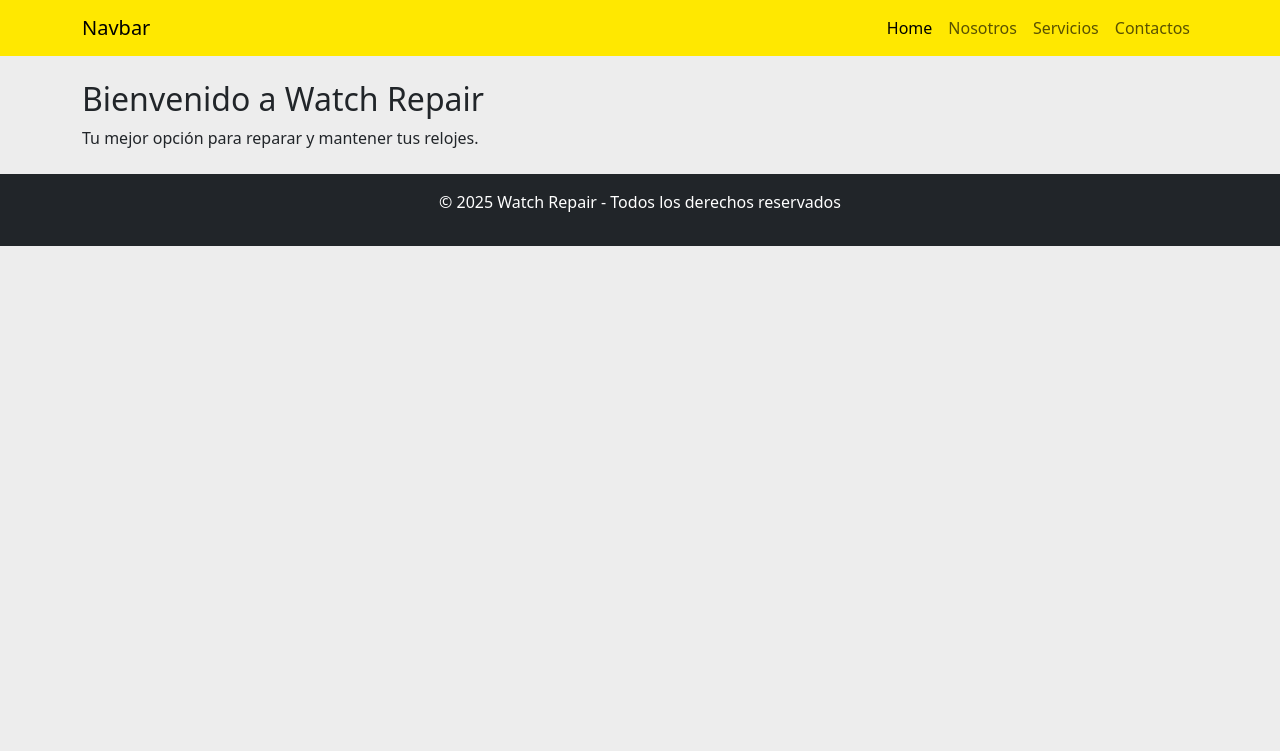
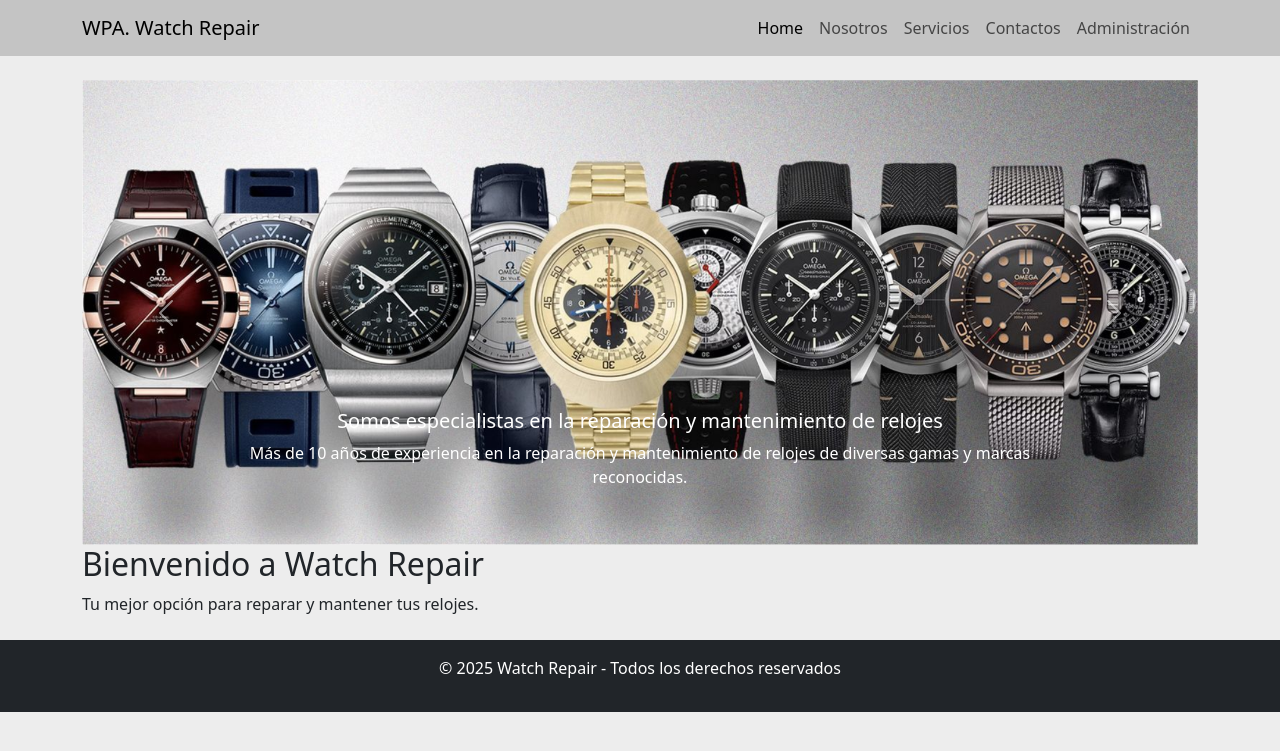
Before and after one commit to wilderSerna78/proyectoDjango3065909, a Django app: page / in a window 1280 px wide. Shown: the top 751 px of the page. Run offline with Django 5.2, Linux system fonts and the light colour scheme.

Commit message:
Decodificacion base a la pagina web de inicio.

```diff
--- a/watchRepair/services/views.py
+++ b/watchRepair/services/views.py
@@ -5,4 +5,15 @@
 def home(request):
     return render(request, 'home.html') # Pagina de inicio
 
-# Vista para listar servicios
+
+# ===============================/ Vista para la pagina servicios /======================== #
+def services(request):
+    return render(request, 'services.html') # Pagina de servicios
+
+# ===============================/ Vista para la nosotros /======================== #
+def aboutUs(request):
+    return render(request, 'aboutUs.html') # Pagina de nosotros
+
+# ===============================/ Vista para la contactanos /======================== #
+def contacts(request):
+    return render(request, 'contacts.html') # Pagina de nosotros
--- a/watchRepair/static/css/styles.css
+++ b/watchRepair/static/css/styles.css
@@ -9,9 +9,19 @@
 
 /* Navigation bar navbar. --//-- Barra de navegación navbar. */
 .navbar {
-    background-color: rgb(255, 232, 0);
+    background-color: rgb(196, 196, 196);
+    /* background-color: rgb(255, 232, 0); */
 }
 
 .navbar-collapse {
     justify-content: flex-end;
 }
+
+
+/* Section presentation --/-- Sección de presentacion */
+.presentation {
+    background-color: rgb(204, 204, 204);
+    min-height: 100px;
+    text-align: center;
+    padding: 1.5rem;
+}
--- /dev/null
+++ b/watchRepair/templates/aboutUs.html
@@ -0,0 +1,6 @@
+{% extends "base/base.html" %}
+{% block title %}Inicio - Watch Repair{%endblock%}
+{% block content %}
+    <h2>Medios de contactos</h2>
+    <p>Medios de contacto para asesorarte</p>
+{% endblock %}
--- a/watchRepair/templates/base/base.html
+++ b/watchRepair/templates/base/base.html
@@ -31,7 +31,7 @@
         <!-- Navigation bar. --//-- Barra de navegación. -->
         <nav class="navbar navbar-expand-md">
             <div class="container">
-                <a class="navbar-brand" href="{% url 'home' %}">Navbar</a>
+                <a class="navbar-brand" href="{% url 'home' %}">WPA. Watch Repair</a>
                 <!-- Menu button on small devices. --//-- Botón de menú en dispositivos pequeños. -->
                 <button class="navbar-toggler" type="button" data-bs-toggle="collapse"
                     data-bs-target="#navbarToggler" aria-controls="navbarToggler" aria-expanded="false"
@@ -44,13 +44,16 @@
                             <a class="nav-link active" aria-current="page" href="{% url 'home' %}">Home</a>
                         </li>
                         <li class="nav-item">
-                            <a class="nav-link" href="#">Nosotros</a>
+                            <a class="nav-link" href="{% url 'aboutUs' %}">Nosotros</a>
                         </li>
                         <li class="nav-item">
-                            <a class="nav-link" href="#">Servicios</a>
+                            <a class="nav-link" href="{% url 'services' %}">Servicios</a>
                         </li>
                         <li class="nav-item">
-                            <a class="nav-link" href="#">Contactos</a>
+                            <a class="nav-link" href="{% url 'contacts' %}">Contactos</a>
+                        </li>
+                        <li class="nav-item">
+                            <a class="nav-link" href="{% url 'admin:index' %}">Administración</a>
                         </li>
                     </ul>
                     <!-- <form class="d-flex" role="search">
--- /dev/null
+++ b/watchRepair/templates/contacts.html
@@ -0,0 +1,6 @@
+{% extends "base/base.html" %}
+{% block title %}Inicio - Watch Repair{%endblock%}
+{% block content %}
+    <h2>Personal disponible</h2>
+    <p>Nuestro personal esta dispuesto para informarte sobre la reparación y el mantenimiento de tu relojes.</p>
+{% endblock %}
--- a/watchRepair/templates/home.html
+++ b/watchRepair/templates/home.html
@@ -1,6 +1,44 @@
 {% extends "base/base.html" %}
 {% block title %}Inicio - Watch Repair{%endblock%}
 {% block content %}
+     <!-- carousel section --/-- sección carrusel -->
+     <section class="carousel">
+        <div id="carouselAdvertisement" class="carousel slide" data-bs-ride="carousel">
+            <div class="carousel-inner">
+                <div class="carousel-item active">
+                    <img src="./../static/images/Relojes.png" class="d-block w-100" alt="relojesMyC">
+                    <div class="carousel-caption d-none d-md-block">
+                        <h5>Somos especialistas en la reparación y mantenimiento de relojes</h5>
+                        <p>Más de 10 años de experiencia en la reparación y mantenimiento de relojes de diversas gamas y marcas reconocidas. </p>
+                    </div>
+                </div>
+                <div class="carousel-item">
+                    <img src="./../static/images/smartwatch.png" class="d-block w-100" alt="smartwatch">
+                    <div class="carousel-caption d-none d-md-block">
+                        <h5>Nos mantenemos actualizados con los avances tecnológicos</h5>
+                        <p>Nuestro personal se actualiza constantemente para ofrecer un servicio de alta calidad en la amplia variedad de relojes tecnológicos.</p>
+                    </div>
+                </div>
+                <div class="carousel-item">
+                    <img src="./../static/images/relojes de pared.png" class="d-block w-100" alt="tiposreloj">
+                    <div class="carousel-caption d-none d-md-block">
+                        <h5>Reparamos diversos tipos de relojes.</h5>
+                        <p>Nuestra sede está equipada para la reparación y el mantenimiento de una amplia variedad de relojes.</p>
+                    </div>
+                </div>
+            </div>
+            <button class="carousel-control-prev" type="button" data-bs-target="#carouselAdvertisement"
+                data-bs-slide="prev">
+                <span class="carousel-control-prev-icon" aria-hidden="true"></span>
+                <span class="visually-hidden">Previous</span>
+            </button>
+            <button class="carousel-control-next" type="button" data-bs-target="#carouselAdvertisement"
+                data-bs-slide="next">
+                <span class="carousel-control-next-icon" aria-hidden="true"></span>
+                <span class="visually-hidden">Next</span>
+            </button>
+        </div>
+    </section>
     <h2>Bienvenido a Watch Repair</h2>
     <p>Tu mejor opción para reparar y mantener tus relojes.</p>
 {% endblock %}
--- /dev/null
+++ b/watchRepair/templates/services.html
@@ -0,0 +1,6 @@
+{% extends "base/base.html" %}
+{% block title %}Inicio - Watch Repair{%endblock%}
+{% block content %}
+    <h2>Servicios disponibles</h2>
+    <p>Tu mejor opción para reparar y mantener tus relojes.</p>
+{% endblock %}
--- a/watchRepair/watchRepair/urls.py
+++ b/watchRepair/watchRepair/urls.py
@@ -16,9 +16,12 @@
 """
 from django.contrib import admin
 from django.urls import path
-from services.views import home     # Se importan las vistas del archivo services/views.py
+from services.views import home, services, aboutUs, contacts    # Se importan las vistas del archivo services/views.py
 
 urlpatterns = [
     path('', home, name='home'),
+    path('/services', services, name='services'),
+    path('/aboutUs', aboutUs, name='aboutUs'),
+    path('/contacts', contacts, name='contacts'),
     path('admin/', admin.site.urls),
 ]
```
Also changed, not shown: watchRepair/db.sqlite3, watchRepair/static/images/Relojes.png (added), watchRepair/static/images/relojes de pared.png (added), watchRepair/static/images/smartwatch.png (added).
